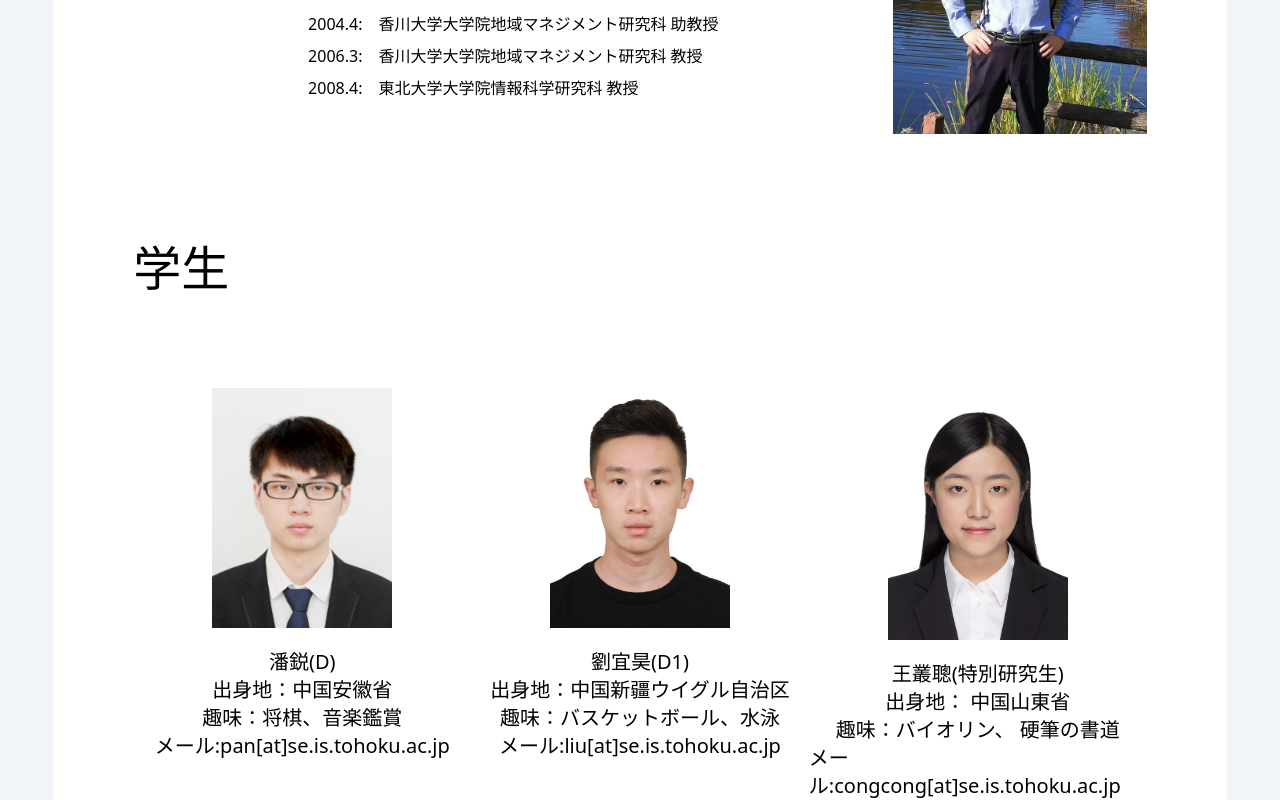
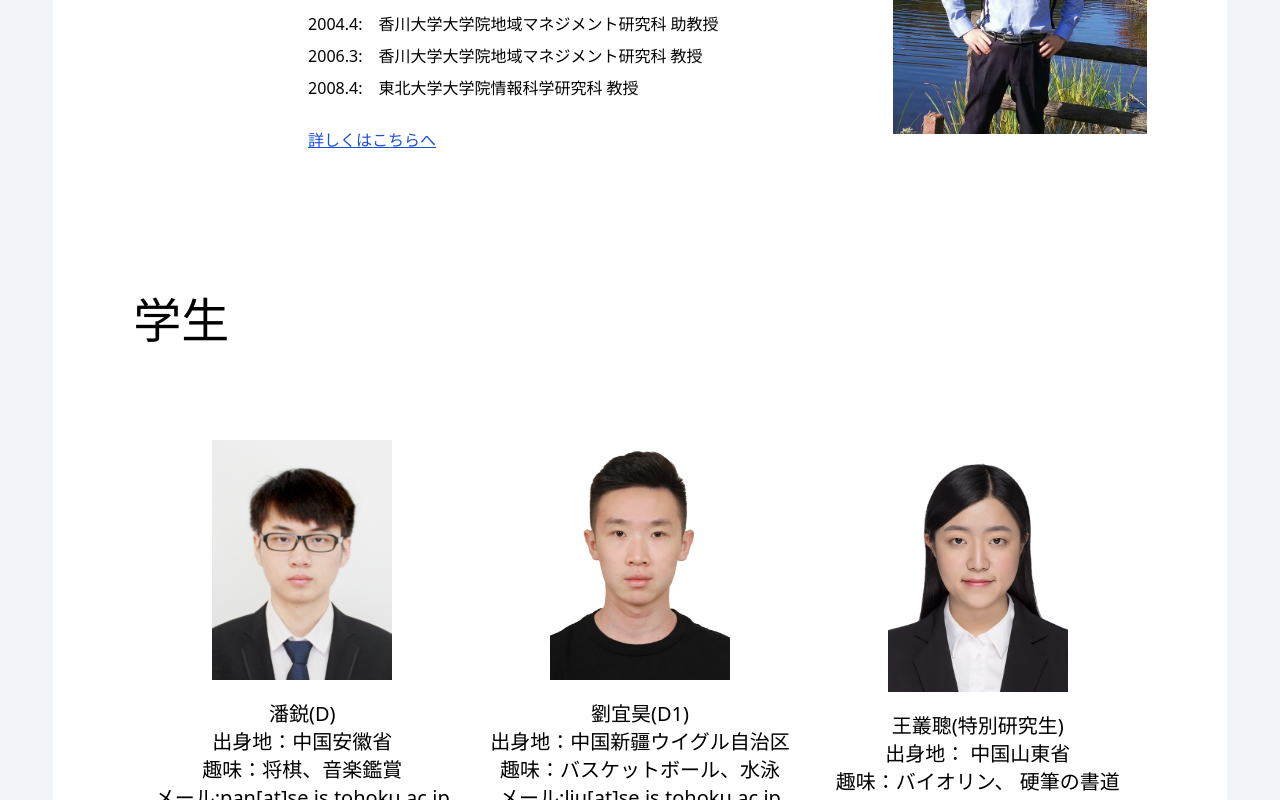
Before and after one commit to letsgetoutofthistown/zeng-lab, a Next.js app: page /labs in a window 1280 px wide. Shown: the part 2160-2960 px from the top of the page. Built offline with nearby package versions, Linux system fonts and the light colour scheme; a web font is replaced by a local one.

Commit message:
add links

```diff
--- a/src/pages/itoh.tsx
+++ b/src/pages/itoh.tsx
@@ -1,7 +1,7 @@
 import { Card } from "@/components/Card";
-import { ComingSoon } from "@/components/ComingSoon";
 import { MyHeader } from "@/components/MyHeader";
 import { FC } from "react";
+import Link from "next/link";
 
 export default function Home() {
   return (
@@ -24,6 +24,14 @@ export default function Home() {
               Associate Professor
             </div>
             <div>Mail: itoh at se.is.tohoku.ac.jp</div>
+            <div className="md:mt-5 underline text-blue-700">
+              <Link
+                target="_blank"
+                href={"https://sites.google.com/site/ryoitohspage/home"}
+              >
+                詳しくはこちらへ
+              </Link>
+            </div>
           </div>
         </div>
       </div>
--- a/src/pages/labs.tsx
+++ b/src/pages/labs.tsx
@@ -99,6 +99,16 @@ export default function Home() {
                         2006.3:　香川大学大学院地域マネジメント研究科 教授
                       </div>
                       <div>2008.4:　東北大学大学院情報科学研究科 教授</div>
+                      <div className="mt-5 underline text-blue-700">
+                        <Link
+                          target="_blank"
+                          href={
+                            "http://www.se.is.tohoku.ac.jp/~zeng/index.html"
+                          }
+                        >
+                          詳しくはこちらへ
+                        </Link>
+                      </div>
                     </ul>
                   </div>
                 </div>
@@ -290,7 +300,19 @@ export default function Home() {
                       <div>2008.4　運輸政策研究機構運輸政策研究所　研究員</div>
                       <div>2010.10　名古屋市立大学経済学研究科　講師</div>
                       <div>2014.7　名古屋市立大学経済学研究科　准教授</div>
-                      <div>2015.4:　東北大学大学院情報科学研究科 准教授</div>
+                      <div>
+                        2015.4:　東北大学大学院情報科学研究科 准教授
+                      </div>{" "}
+                      <div className="md:mt-5 underline text-blue-700">
+                        <Link
+                          target="_blank"
+                          href={
+                            "https://sites.google.com/site/ryoitohspage/home"
+                          }
+                        >
+                          詳しくはこちらへ
+                        </Link>
+                      </div>
                     </ul>
                   </div>
                 </div>
--- a/src/pages/zeng.tsx
+++ b/src/pages/zeng.tsx
@@ -1,6 +1,7 @@
 import { Card } from "@/components/Card";
 import { MyHeader } from "@/components/MyHeader";
 import { FC } from "react";
+import Link from "next/link";
 
 export default function Home() {
   return (
@@ -23,6 +24,14 @@ export default function Home() {
               Professor
             </div>
             <div>Mail: zeng[at]se.is.tohoku.ac.jp</div>
+            <div className="mt-5 underline text-blue-700">
+              <Link
+                target="_blank"
+                href={"http://www.se.is.tohoku.ac.jp/~zeng/index.html"}
+              >
+                詳しくはこちらへ
+              </Link>
+            </div>
           </div>
         </div>
       </div>
```
